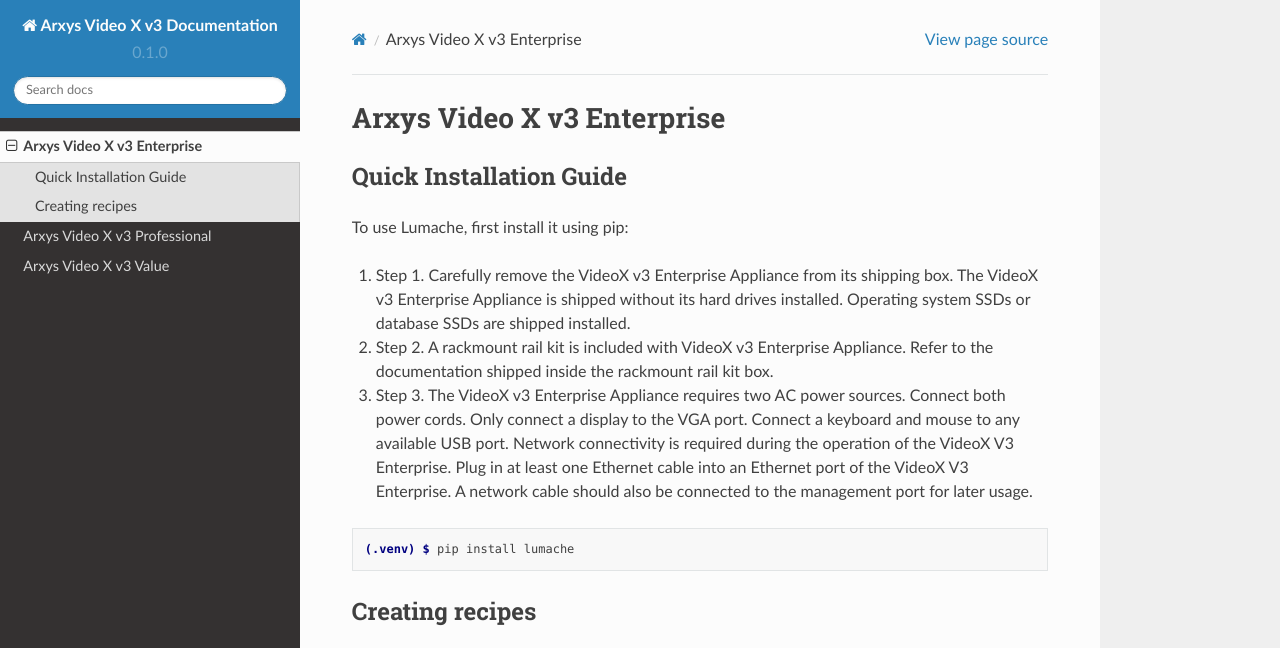
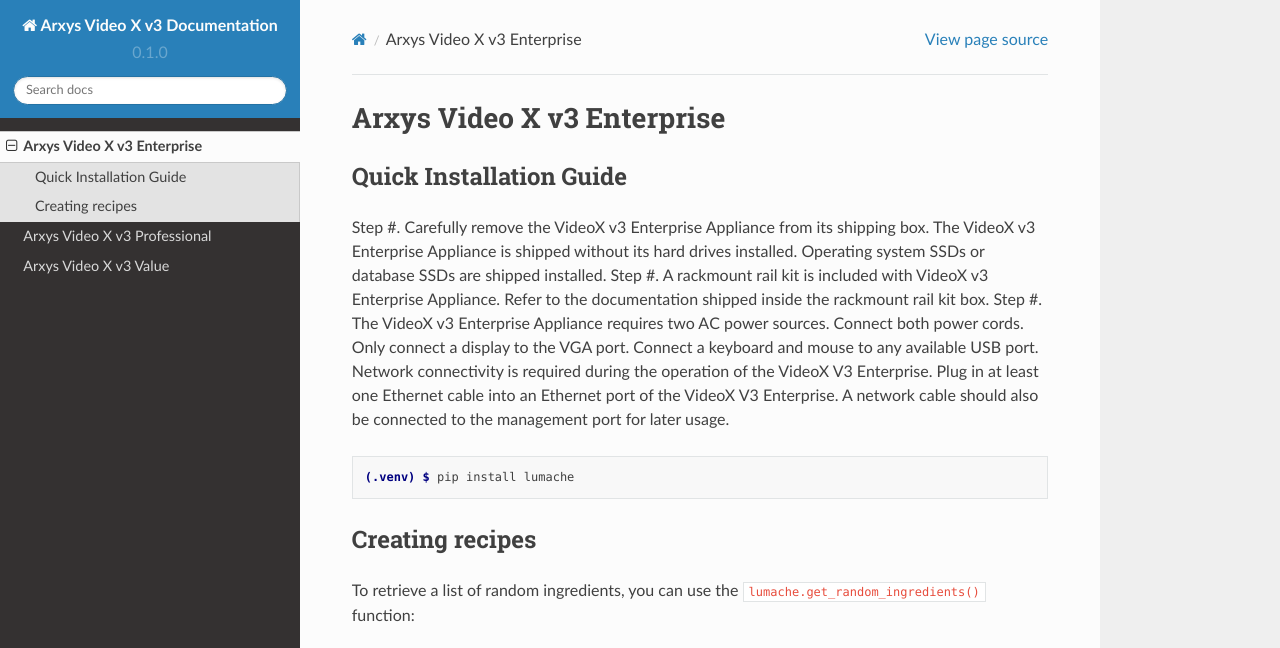
Before and after one commit to ArxysSupport/Documentation, a Sphinx documentation site: the page built from docs/source/VideoX_v3_Enterprise.rst, in a window 1280 px wide and 1359 px high, cut to the strip 0-648 px from the top of the window. Built offline with Sphinx 7.4.7 and the Read the Docs theme 2.0.0, drawn with Linux system fonts in a browser that asks for light colours.

Commit message:
Update VideoX_v3_Enterprise.rst

```diff
--- a/docs/source/VideoX_v3_Enterprise.rst
+++ b/docs/source/VideoX_v3_Enterprise.rst
@@ -6,11 +6,10 @@
 Quick Installation Guide
 ------------
 
-To use Lumache, first install it using pip:
 
-#. Step 1. Carefully remove the VideoX v3 Enterprise Appliance from its shipping box. The VideoX v3 Enterprise Appliance is shipped without its hard drives installed. Operating system SSDs or database SSDs are shipped installed.
-#. Step 2. A rackmount rail kit is included with VideoX v3 Enterprise Appliance. Refer to the documentation shipped inside the rackmount rail kit box.
-#. Step 3. The VideoX v3 Enterprise Appliance requires two AC power sources. Connect both power cords. Only connect a display to the VGA port. Connect a keyboard and mouse to any available USB port. Network connectivity is required during the operation of the VideoX V3 Enterprise. Plug in at least one Ethernet cable into an Ethernet port of the VideoX V3 Enterprise. A network cable should also be connected to the management port for later usage.
+Step #. Carefully remove the VideoX v3 Enterprise Appliance from its shipping box. The VideoX v3 Enterprise Appliance is shipped without its hard drives installed. Operating system SSDs or database SSDs are shipped installed.
+Step #. A rackmount rail kit is included with VideoX v3 Enterprise Appliance. Refer to the documentation shipped inside the rackmount rail kit box.
+Step #. The VideoX v3 Enterprise Appliance requires two AC power sources. Connect both power cords. Only connect a display to the VGA port. Connect a keyboard and mouse to any available USB port. Network connectivity is required during the operation of the VideoX V3 Enterprise. Plug in at least one Ethernet cable into an Ethernet port of the VideoX V3 Enterprise. A network cable should also be connected to the management port for later usage.
 
 .. code-block:: console
 
```
